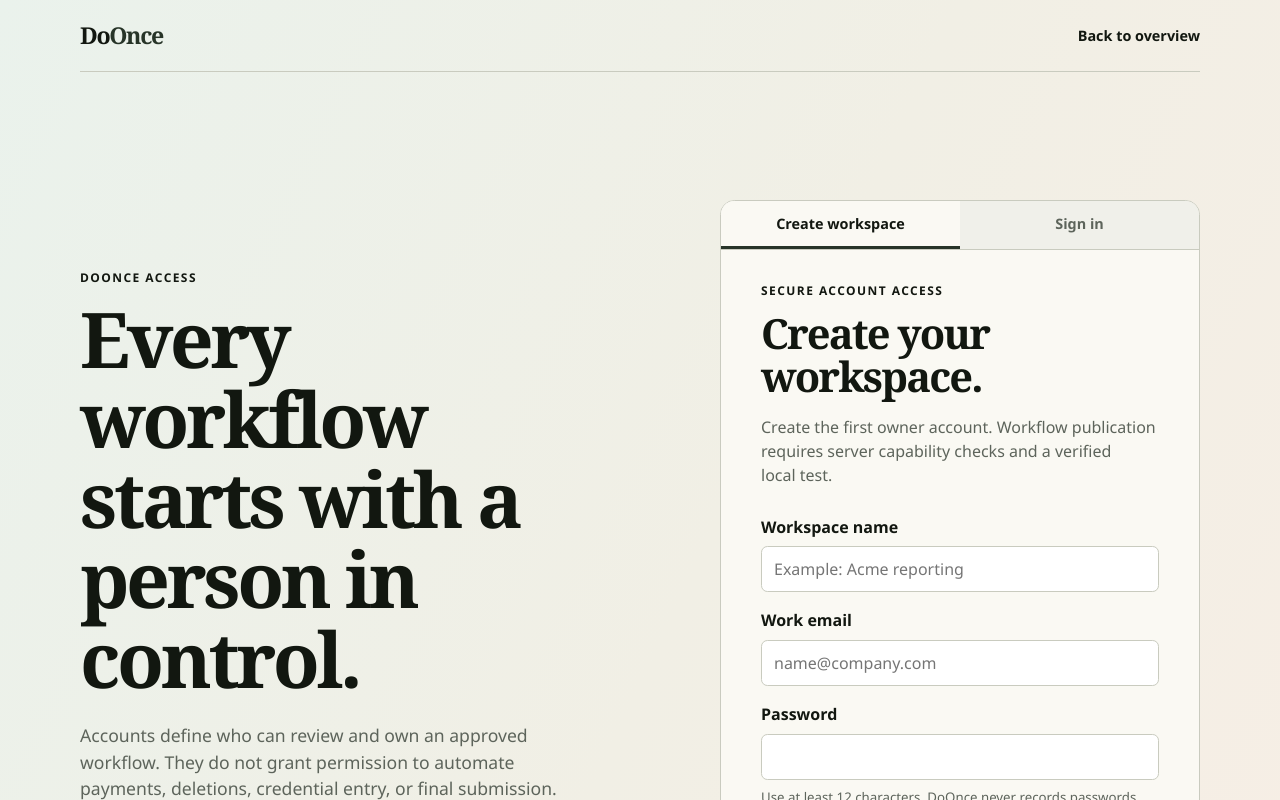
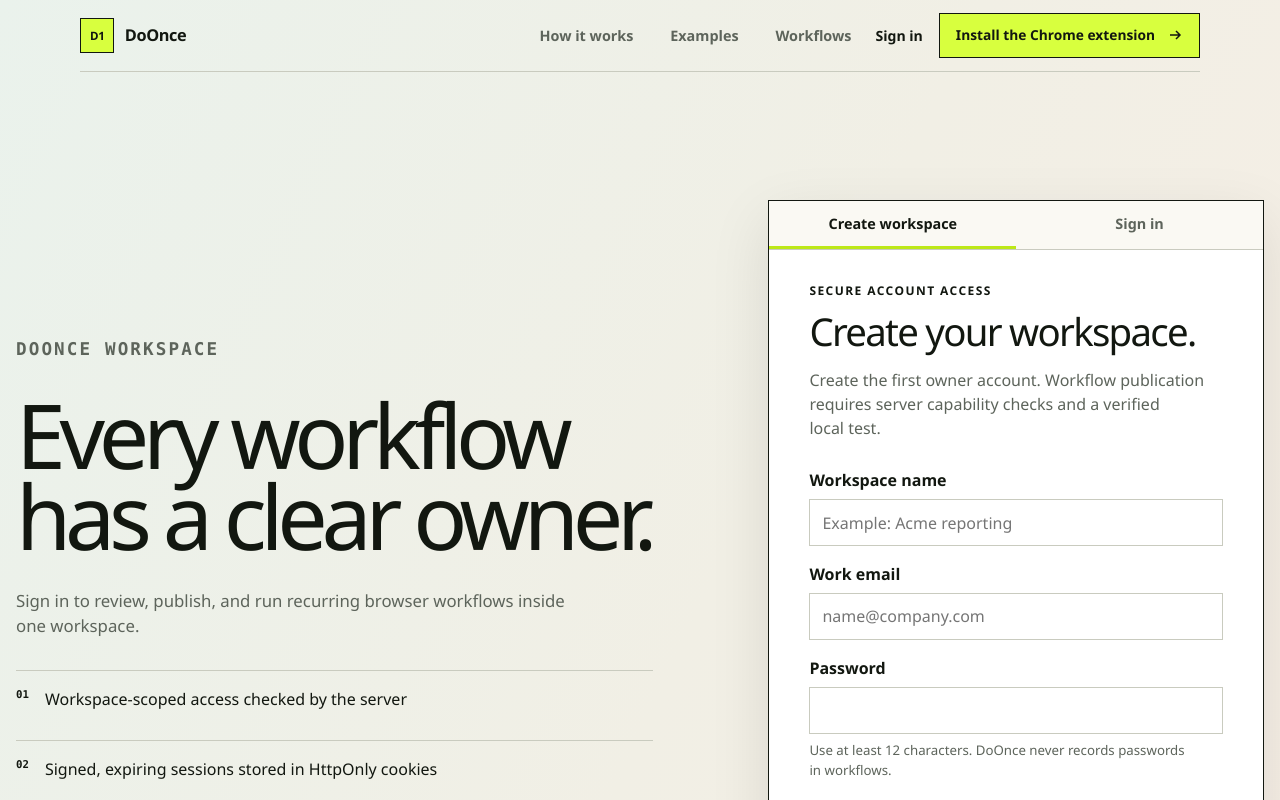
Before and after one commit to painjanevivek/DoOnce, a Next.js app: page /sign-up in a window 1280 px wide. Shown: the top 800 px of the page. Built offline with nearby package versions, Linux system fonts and the light colour scheme; no server answers; a web font is replaced by a local one.

Commit message:
feat(account): align public and recovery experiences
- apply the guided proof system to account and legal pages
- add reusable accessible error and not-found states
- associate account feedback with every credential field
- preserve account endpoints and submission behavior

```diff
--- a/app/components/account-form.tsx
+++ b/app/components/account-form.tsx
@@ -77,19 +77,19 @@
         {mode === "sign-up" && (
           <p className="field">
             <label htmlFor="tenantName">Workspace name</label>
-            <input autoComplete="organization" id="tenantName" maxLength={120} minLength={1} name="tenantName" placeholder="Example: Acme reporting" required type="text" />
+            <input aria-describedby="account-feedback" autoComplete="organization" id="tenantName" maxLength={120} minLength={1} name="tenantName" placeholder="Example: Acme reporting" required type="text" />
           </p>
         )}
         <p className="field">
           <label htmlFor="email">Work email</label>
-          <input autoComplete="email" id="email" maxLength={320} name="email" placeholder="name@company.com" required type="email" />
+          <input aria-describedby="account-feedback" autoComplete="email" id="email" maxLength={320} name="email" placeholder="name@company.com" required type="email" />
         </p>
         <p className="field">
           <label htmlFor="password">Password</label>
-          <input autoComplete={mode === "sign-up" ? "new-password" : "current-password"} id="password" maxLength={128} minLength={mode === "sign-up" ? 12 : 1} name="password" required type="password" />
+          <input aria-describedby="account-feedback" autoComplete={mode === "sign-up" ? "new-password" : "current-password"} id="password" maxLength={128} minLength={mode === "sign-up" ? 12 : 1} name="password" required type="password" />
           {mode === "sign-up" && <span className="field-hint">Use at least 12 characters. DoOnce never records passwords in workflows.</span>}
         </p>
-        <p className="account-feedback" aria-live="polite" data-state={state}>{message}</p>
+        <p className="account-feedback" aria-live="polite" data-state={state} id="account-feedback">{message}</p>
         {state === "success" ? (
           <Link className="account-submit" href="/workflows">Open workflow workspace</Link>
         ) : (
--- a/app/globals.css
+++ b/app/globals.css
@@ -1,6 +1,7 @@
 @import "./styles/tokens.css";
 @import "./styles/foundation.css";
 @import "./styles/marketing.css";
+@import "./styles/states.css";
 
 /* Canonical workflow library */
 .workflow-main { width: min(1180px, calc(100% - 2rem)); }
--- a/app/sign-up/page.tsx
+++ b/app/sign-up/page.tsx
@@ -1,29 +1,31 @@
-import Link from "next/link";
 import AccountForm from "../components/account-form";
-import LegalFooter from "../components/legal-footer";
+import { SiteFooter } from "../features/site/site-footer";
+import { SiteHeader } from "../features/site/site-header";
 
 export default function SignUpPage() {
   return (
-    <div className="account-shell">
-      <a className="skip-link" href="#account-main">Skip to account form</a>
-      <header className="account-header">
-        <Link className="brand" href="/" aria-label="DoOnce home">Do<span>Once</span></Link>
-        <Link className="back-link" href="/">Back to overview</Link>
-      </header>
-      <main id="account-main" className="account-main">
+    <div className="account-shell guided-account">
+      <a className="skip-link" href="#account-main">
+        Skip to account form
+      </a>
+      <SiteHeader compact />
+      <main className="account-main" id="account-main">
         <div className="account-context">
-          <p className="eyebrow">DoOnce access</p>
-          <h1>Every workflow starts with a person in control.</h1>
-          <p>Accounts define who can review and own an approved workflow. They do not grant permission to automate payments, deletions, credential entry, or final submission.</p>
+          <p className="site-kicker">DoOnce workspace</p>
+          <h1>Every workflow has a clear owner.</h1>
+          <p>
+            Sign in to review, publish, and run recurring browser workflows
+            inside one workspace.
+          </p>
           <ul>
-            <li>Tenant-specific access, checked by the server</li>
-            <li>Signed, expiring sessions stored as HttpOnly cookies</li>
-            <li>Recording requires per-site consent; scheduling remains deliberately disabled</li>
+            <li>Workspace-scoped access checked by the server</li>
+            <li>Signed, expiring sessions stored in HttpOnly cookies</li>
+            <li>Recording, review, testing, and publishing in one place</li>
           </ul>
         </div>
         <AccountForm />
       </main>
-      <LegalFooter />
+      <SiteFooter />
     </div>
   );
 }
--- /dev/null
+++ b/app/styles/states.css
@@ -0,0 +1,212 @@
+.guided-account,
+.guided-legal,
+.state-page,
+.global-error-body {
+  background: var(--bone);
+}
+
+.guided-account :is(h1, h2, h3),
+.guided-legal :is(h1, h2, h3),
+.state-page :is(h1, h2, h3) {
+  font-family: var(--font-satoshi);
+}
+
+.guided-account .account-main {
+  width: min(92rem, calc(100% - 2rem));
+  grid-template-columns: minmax(0, 0.9fr) minmax(24rem, 0.7fr);
+  gap: clamp(3rem, 9vw, 10rem);
+  padding-block: clamp(4.5rem, 10vw, 9rem);
+}
+
+.guided-account .account-context {
+  max-width: 46rem;
+}
+
+.guided-account .account-context h1 {
+  max-width: 45rem;
+  margin: 0;
+  font-size: clamp(3.5rem, 7vw, 7rem);
+  font-weight: 500;
+  letter-spacing: -0.07em;
+  line-height: 0.9;
+}
+
+.guided-account .account-context > p:not(.site-kicker) {
+  max-width: 37rem;
+  margin: var(--space-6) 0;
+  color: var(--muted);
+  font-size: 1.05rem;
+}
+
+.guided-account .account-context ul {
+  counter-reset: account-proof;
+}
+
+.guided-account .account-context li {
+  gap: var(--space-4);
+  border-top: 1px solid var(--line);
+  padding-block: var(--space-4);
+}
+
+.guided-account .account-context li::before {
+  counter-increment: account-proof;
+  content: "0" counter(account-proof);
+  color: var(--ink);
+  font-family: var(--font-mono);
+  font-size: 0.67rem;
+}
+
+.guided-account .account-card {
+  border: 1px solid var(--ink);
+  border-radius: 0;
+  background: var(--panel-strong);
+  box-shadow: var(--shadow-md);
+}
+
+.guided-account .account-switch {
+  background: var(--panel);
+}
+
+.guided-account .account-switch button.is-active {
+  border-bottom-color: var(--signal-strong);
+}
+
+.guided-account .account-card-intro h2 {
+  margin: var(--space-3) 0;
+  font-size: clamp(2rem, 3vw, 3rem);
+  font-weight: 500;
+  letter-spacing: -0.045em;
+}
+
+.guided-account .field input {
+  border-radius: 0;
+}
+
+.guided-account .account-submit {
+  display: inline-flex;
+  align-items: center;
+  justify-content: center;
+  border: 1px solid var(--ink);
+  border-radius: 0;
+  color: var(--ink);
+  background: var(--signal);
+  text-decoration: none;
+}
+
+.guided-account .account-submit:hover:not(:disabled) {
+  background: var(--signal-strong);
+}
+
+.guided-legal .legal-main {
+  width: min(72rem, calc(100% - 2rem));
+  padding-block: clamp(4rem, 9vw, 9rem);
+}
+
+.guided-legal .legal-main > h1 {
+  max-width: none;
+  margin: 0;
+  font-size: clamp(4rem, 10vw, 9rem);
+  font-weight: 500;
+  letter-spacing: -0.075em;
+  line-height: 0.86;
+}
+
+.guided-legal .legal-lede {
+  margin-block: var(--space-7);
+  font-size: clamp(1.05rem, 2vw, 1.35rem);
+}
+
+.guided-legal .legal-callout {
+  grid-template-columns: 13rem 1fr;
+  gap: var(--space-5);
+  border: 1px solid var(--ink);
+  border-radius: 0;
+  padding: var(--space-5);
+  color: var(--ink);
+  background: var(--signal);
+}
+
+.guided-legal .legal-section {
+  display: grid;
+  grid-template-columns: minmax(13rem, 0.4fr) minmax(0, 1fr);
+  gap: clamp(2rem, 6vw, 6rem);
+  padding-block: clamp(2rem, 5vw, 4rem);
+}
+
+.guided-legal .legal-section h2 {
+  font-size: clamp(1.6rem, 3vw, 2.6rem);
+  font-weight: 600;
+  letter-spacing: -0.04em;
+}
+
+.guided-legal .legal-section > :not(h2) {
+  grid-column: 2;
+}
+
+.state-page {
+  min-height: 100vh;
+}
+
+.state-page > main,
+.state-page--boundary {
+  display: grid;
+  min-height: 72vh;
+  place-items: center;
+  padding: var(--space-6);
+}
+
+.system-state {
+  width: min(58rem, 100%);
+  border-top: 1px solid var(--ink);
+  border-bottom: 1px solid var(--ink);
+  padding-block: clamp(2rem, 7vw, 6rem);
+}
+
+.system-state h1 {
+  max-width: 55rem;
+  margin: 0;
+  font-size: clamp(3.4rem, 8vw, 7.5rem);
+  font-weight: 500;
+  letter-spacing: -0.07em;
+  line-height: 0.9;
+}
+
+.system-state > p:not(.site-kicker) {
+  max-width: 40rem;
+  margin: var(--space-6) 0;
+  color: var(--muted);
+  font-size: 1.04rem;
+}
+
+.system-state__action > :is(a, button) {
+  display: inline-flex;
+  min-height: 44px;
+  align-items: center;
+  border: 1px solid var(--ink);
+  border-radius: 0;
+  padding: 0.7rem 1rem;
+  color: var(--ink);
+  background: var(--signal);
+  font-weight: 800;
+  text-decoration: none;
+  cursor: pointer;
+}
+
+.system-state__action > :is(a, button):hover {
+  background: var(--signal-strong);
+}
+
+@media (max-width: 760px) {
+  .guided-account .account-main,
+  .guided-legal .legal-section {
+    grid-template-columns: 1fr;
+  }
+
+  .guided-legal .legal-section > :not(h2) {
+    grid-column: 1;
+  }
+
+  .guided-legal .legal-callout {
+    grid-template-columns: 1fr;
+  }
+}
```
Also changed, not shown: app/error.tsx (+29 -3 lines), app/features/site/system-state.tsx (added, +30 -0 lines), app/global-error.tsx (+22 -2 lines), app/not-found.tsx (+17 -7 lines), app/privacy/page.tsx (+5 -8 lines), app/terms/page.tsx (+5 -8 lines), 2 other files (tests, documents, lock files or other folders).
